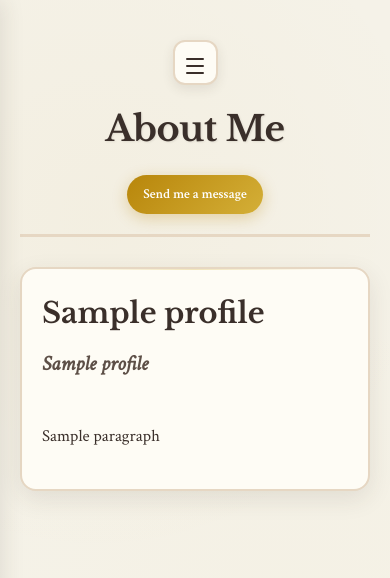
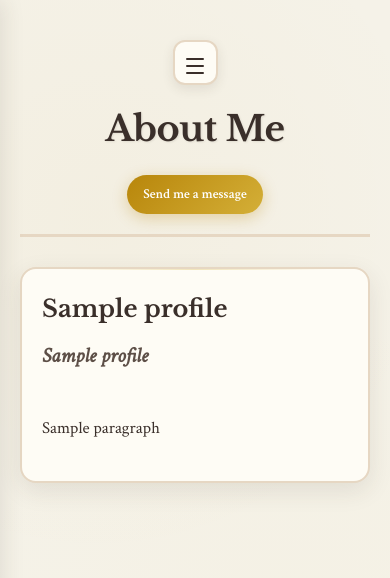
Before and after one commit to borja-rojo-ilvento/resume, a Python web app: template src/resume/templates/index.html in a window 390 px wide. Shown: the top 578 px of the page. Run offline with Jinja, Linux system fonts and the light colour scheme; the template is opened without the code that fills it: most values are stand-ins (such as "Sample title", 1, 10 or a date in 2020).

Commit message:
Change the size of my name for mobile

```diff
--- a/docs/static/style.css
+++ b/docs/static/style.css
@@ -714,7 +714,7 @@ footer {
     }
 
     .profile-name {
-        font-size: 1.8rem;
+        font-size: 1.5rem;
     }
     .resume-section-container {
         padding: 20px; /* Even more compact on mobile */
--- a/src/resume/static/style.css
+++ b/src/resume/static/style.css
@@ -714,7 +714,7 @@ footer {
     }
 
     .profile-name {
-        font-size: 1.8rem;
+        font-size: 1.5rem;
     }
     .resume-section-container {
         padding: 20px; /* Even more compact on mobile */
```
